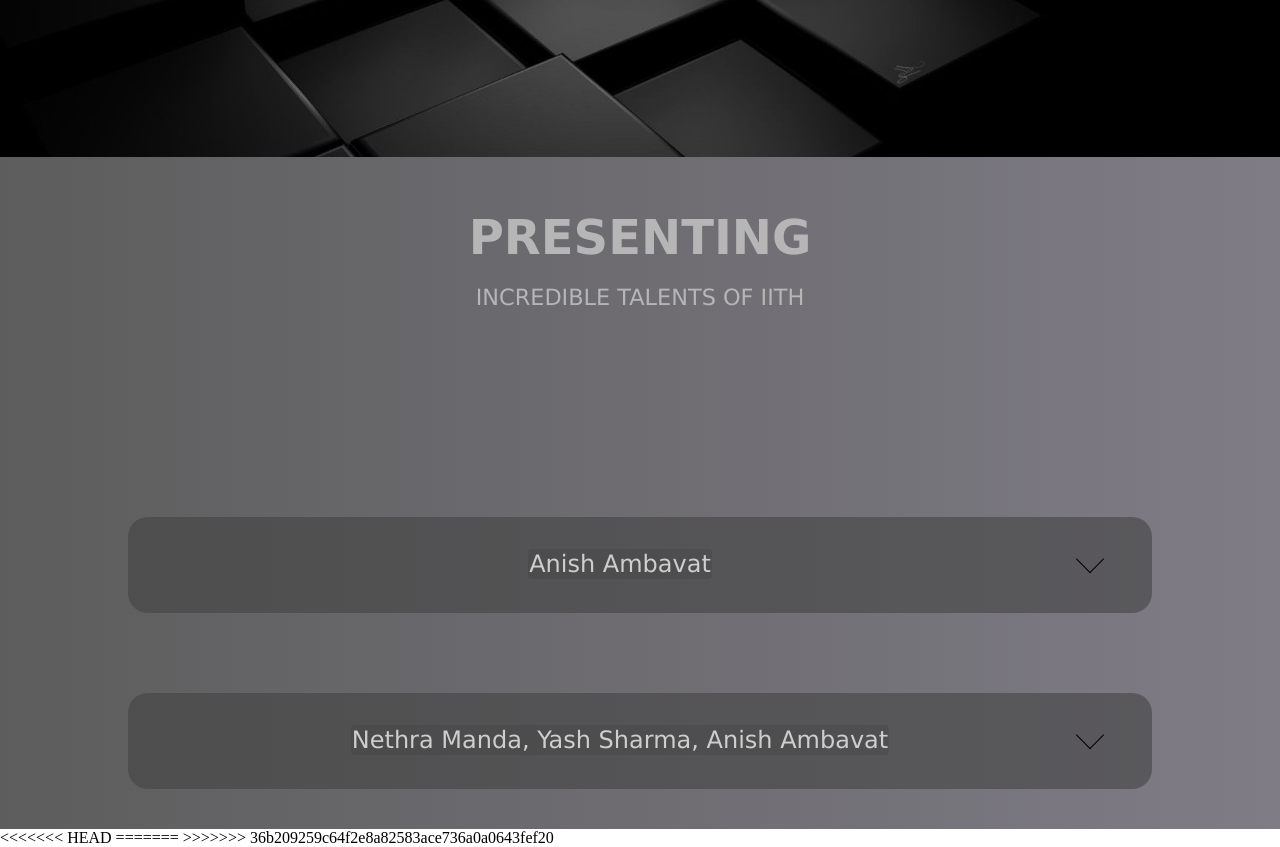
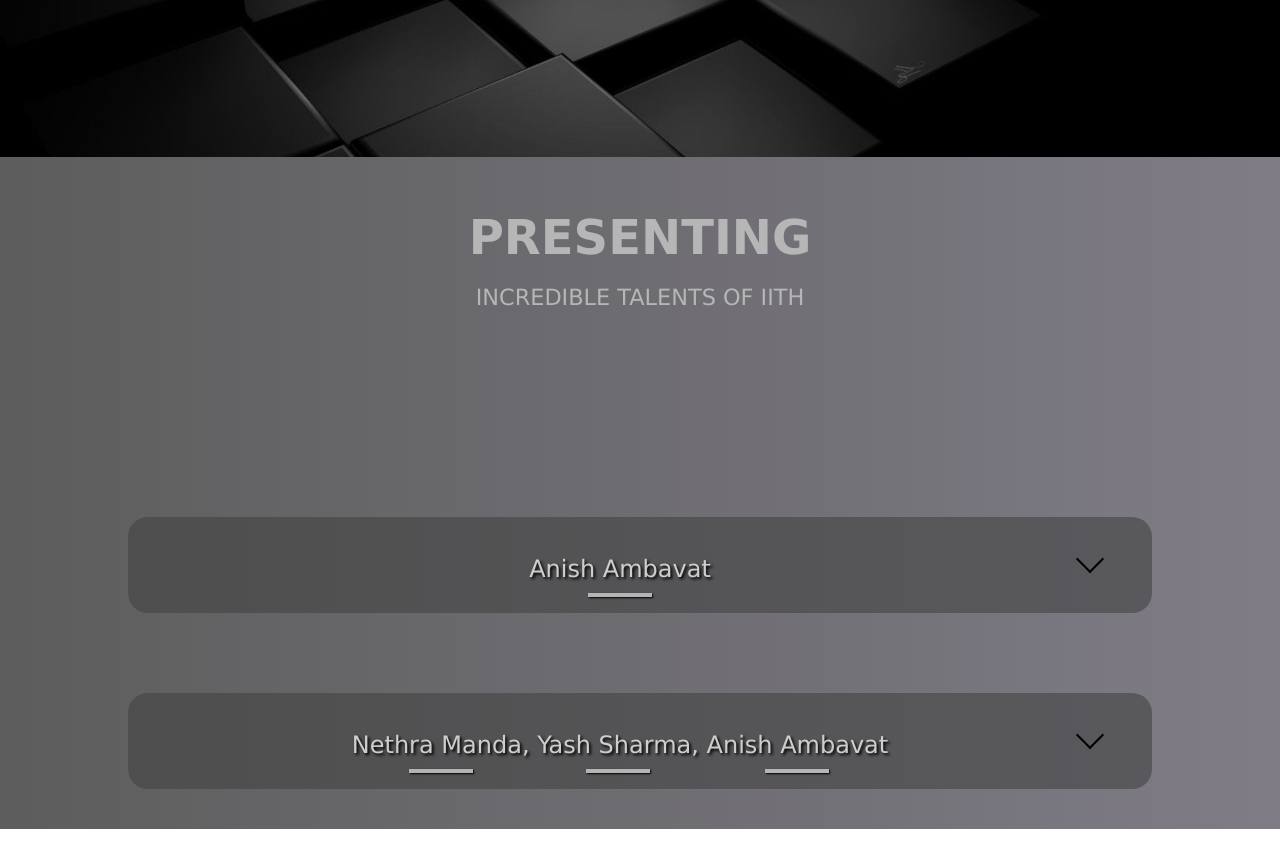
Before and after one commit to sharmayash105/IITH-Extras, a plain HTML site: page index.html in a window 1280 px wide. Shown: the part 1443-2290 px from the top of the page. Drawn offline with nearby package versions, Linux system fonts and the light colour scheme; a script that the page names is missing.

Commit message:
CSS updated

```diff
--- a/index.html
+++ b/index.html
@@ -67,12 +67,11 @@
         </div><br>
         <p class="shortp">INCREDIBLE TALENTS OF IITH</p>
         <div class="cards">
-            <!-- ============================================================================= -->
+            <!-- =============================================================================== -->
             <div data-aos="fade-right" class="card" id="card1">
                 <div class="initial">
                     <div class="t1">
-                        <p class="name">Anish Ambavat</p><br>
-                        <!-- <p class="account">@anish.a2002 : Probably a photographer</p> -->
+                        <p class="name"><span class="nameLine">Anish Ambavat</span></p><br>
                     </div>
                     <div class="toggleDown" onclick="toggle(this)"></div>
                 </div>
@@ -90,7 +89,7 @@
             <div data-aos="fade-left" class="card" id="card2">
                 <div class="initial">
                     <div class="t1">
-                        <p class="name">Nethra Manda, Yash Sharma, Anish Ambavat</p>
+                        <p class="name"><span class="nameLine">Nethra Manda,</span> <span class="nameLine">Yash Sharma,</span> <span class="nameLine">Anish Ambavat</span></p>
                     </div>
                     <div class="toggleDown" onclick="toggle(this)"></div>
                 </div>
@@ -112,8 +111,4 @@
 
 <script src="app.js"></script>
 
-<<<<<<< HEAD
 </html>
-=======
-</html>
->>>>>>> 36b209259c64f2e8a82583ace736a0a0643fef20
--- a/style.css
+++ b/style.css
@@ -306,22 +306,28 @@ body::-webkit-scrollbar {
     flex: 5;
 }
 
-.t1 .name{
+.name{
     margin: auto;
-    background-color: rgba(68, 68, 68, 0.35);
-    border: 1px solid transparent;
+    text-shadow: 2px 2px 3px #000000;
     width: max-content;
     border-radius: 4px;
     top: 0;
+}
+.name:after{
+    content: "";
+    display: block;
+    height: 3px;
+    width: max-content;
+    background-color: #000000;
+    justify-content: center;
+    margin: 20px auto 0px;
 }
 .account{
     color: rgb(206, 206, 206);
     font-family: Verdana, Geneva, Tahoma, sans-serif;
     font-size: 1.3rem;
-    background-color: rgba(68, 68, 68, 0.35);
-    border: 1px solid transparent;
+    text-shadow: 2px 2px 3px #000000;
     width: max-content;
-    border-radius: 4px;
     margin: auto;
 }
 
@@ -344,6 +350,9 @@ body::-webkit-scrollbar {
         font-size: 0.6rem;
         display: inline;
     }
+    .nameLine::after{
+        display: none;
+    }
 }
 
 .toggleDown {
@@ -353,12 +362,11 @@ body::-webkit-scrollbar {
     max-width: 20px;
     height: 20px;
     width: 20px;
-    border-bottom:1px solid black;
-    border-right: 1px solid black;
+    border-bottom:2px solid black;
+    border-right: 2px solid black;
     flex: 1;
     margin-right: 20px;
 }
-
 .toggleDown, .toggleUp:hover{
     cursor: pointer;
 }
@@ -369,10 +377,20 @@ body::-webkit-scrollbar {
     max-width: 20px;
     height: 20px;
     width: 20px;
-    border-top:1px solid black;
-    border-left: 1px solid black;
+    border-top:2px solid black;
+    border-left: 2px solid black;
     flex: 1;
     margin-right: 20px;
+}
+
+.nameLine::after{
+    content: "";
+    display: block;
+    height: 0.2rem;
+    width: 4rem;
+    background-color: #ffffff91;
+    margin: 10px auto 0px;
+    box-shadow: 1px 1px 2px #000000;
 }
 
 .toggled {
@@ -397,8 +415,4 @@ span {
 
 .referral{
     display: none;
-<<<<<<< HEAD
 }
-=======
-}
->>>>>>> 36b209259c64f2e8a82583ace736a0a0643fef20
```
